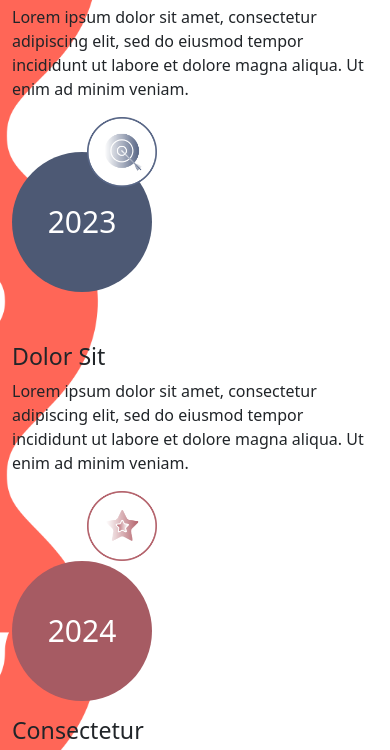
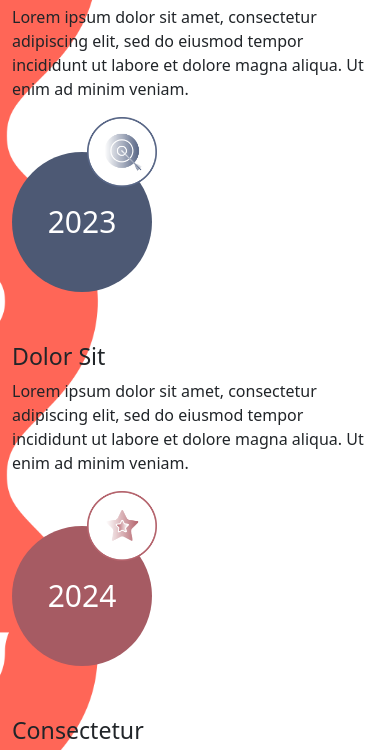
Before and after one commit to mostaghz/ocali, a plain HTML site: page index.html in a window 390 px wide. Shown: the part 735-1485 px from the top of the page. Drawn offline with nearby package versions, Linux system fonts and the light colour scheme.

Commit message:
figured it out lol. position needed to be relative

```diff
--- a/styles.css
+++ b/styles.css
@@ -195,7 +195,7 @@ input[type="email"] {
         color: white;
         text-align: center;
         font-size: 30px;
-        /* position: relative; absolute kept it on the bottom, relative stays mostly center */
+        position: relative; /*absolute kept it on the bottom, relative stays mostly center */
         /* left: 220px;*/
         top: -35px;
     }
@@ -241,7 +241,6 @@ input[type="email"] {
         position: relative;
         left: 75px;
         z-index: 2;
-        /* margin-top: 30px; */
     }
 
     #circular-year-2024 {
```
